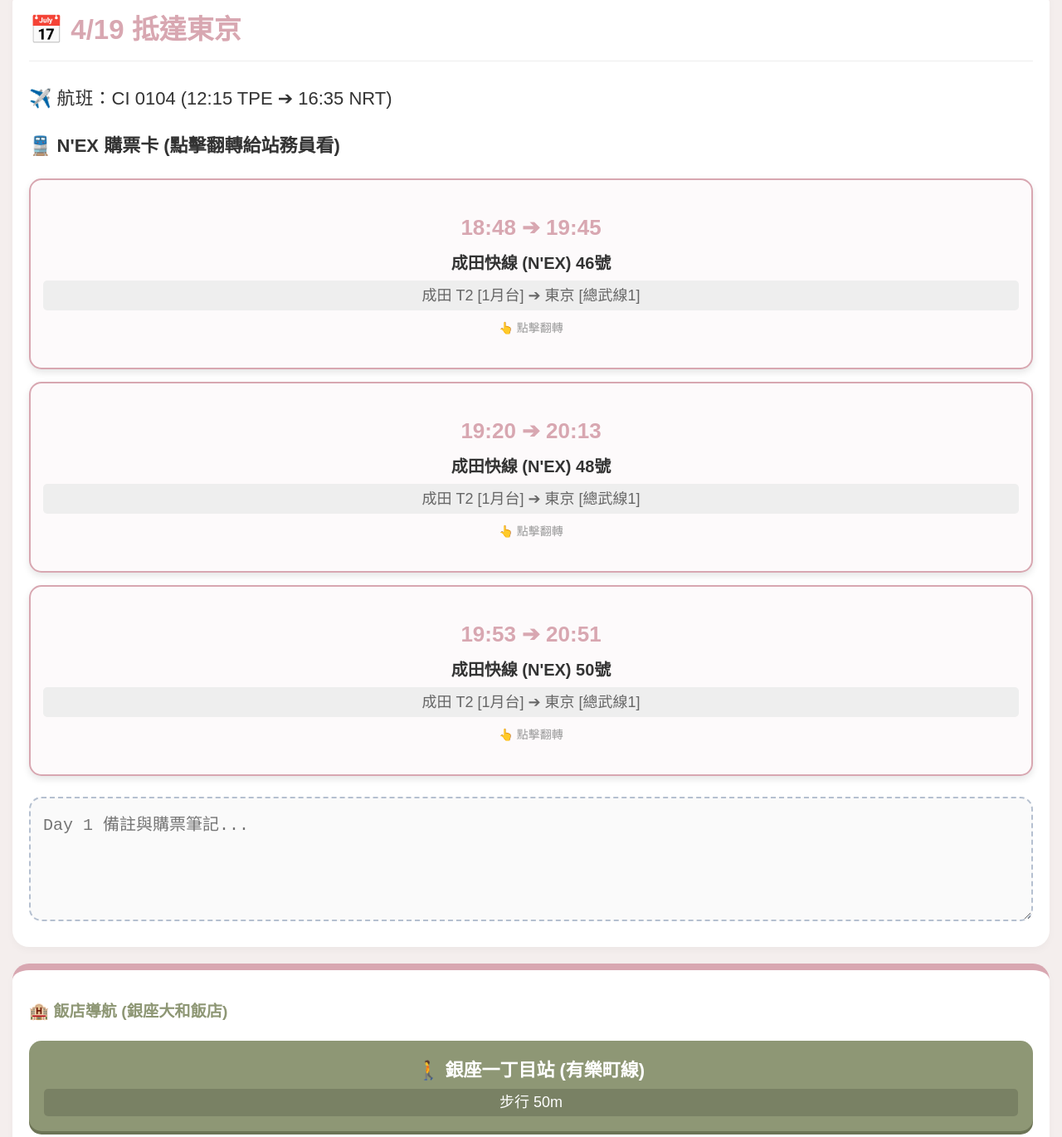
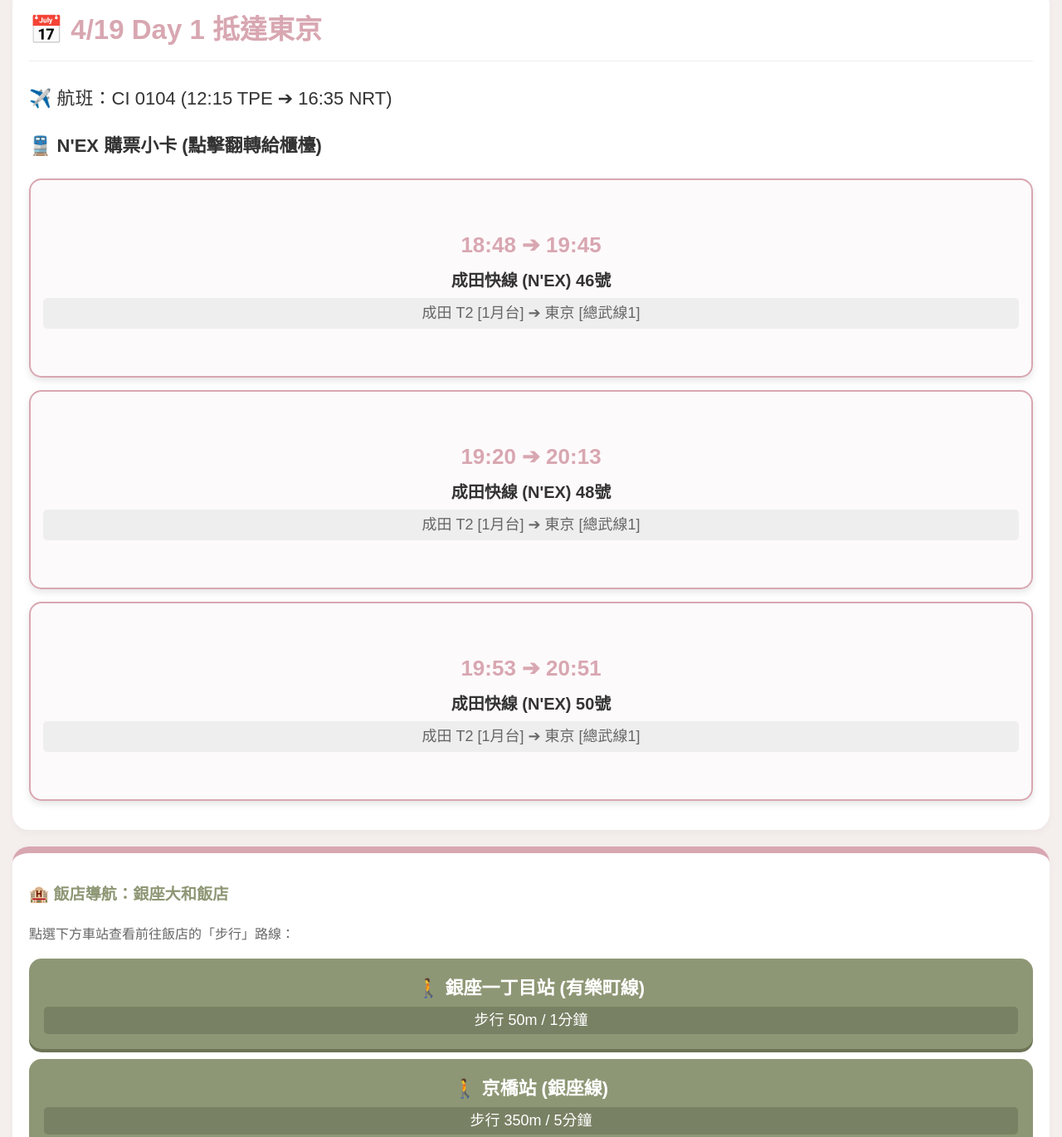
Before and after one commit to leemei7311-tccws/Julie-s-tokyo-trip, a plain HTML site: page index.html in a window 1280 px wide. Shown: the part 217-1587 px from the top of the page at 83% size. Drawn offline with Linux system fonts and the light colour scheme.

Commit message:
Update index.html

```diff
--- a/index.html
+++ b/index.html
@@ -3,7 +3,7 @@
 <head>
     <meta charset="UTF-8">
     <meta name="viewport" content="width=device-width, initial-scale=1.0">
-    <title>Julie's 的東京獨旅 - Day 1</title>
+    <title>Julie's 東京獨旅 - Day 1</title>
     <style>
         :root {
             --morandi-pink: #D8A7B1;
@@ -28,7 +28,7 @@
 
         h1 { color: var(--morandi-pink); margin: 0; font-size: 1.6rem; }
 
-        /* 頂部頁籤變成了真實連結 */
+        /* 導覽頁籤 (連結至不同檔案) */
         .tabs {
             display: flex; overflow-x: auto; gap: 10px; margin-bottom: 20px;
             padding-bottom: 5px; scrollbar-width: none;
@@ -61,9 +61,9 @@
         .nav-btn:active { transform: translateY(4px); box-shadow: none; }
         .dist-tag { display: block; color: #ffffff; font-size: 18px; margin-top: 5px; font-weight: normal; background: rgba(0,0,0,0.15); border-radius: 5px; padding: 2px; }
 
-        /* 3D 翻轉卡片 (完整高度) */
+        /* 3D 翻轉卡片 */
         .flip-card {
-            background-color: transparent; width: 100%; height: 230px;
+            background-color: transparent; width: 100%; height: 240px;
             perspective: 1000px; margin-bottom: 15px; cursor: pointer;
         }
         .flip-card-inner {
@@ -81,13 +81,12 @@
         .fc-time { font-size: 26px; font-weight: bold; color: var(--morandi-pink); }
         .fc-train { font-size: 20px; font-weight: bold; margin: 5px 0; }
         .fc-track { font-size: 18px; color: #666; background: #eee; border-radius: 5px; padding: 4px; display: inline-block;}
-        .fc-hint { font-size: 14px; color: #999; margin-top: 10px; }
 
-        .fc-jp-title { font-size: 22px; font-weight: bold; text-align: center; margin-bottom: 5px; }
+        .fc-jp-title { font-size: 20px; font-weight: bold; text-align: center; margin-bottom: 10px; line-height: 1.3; }
         .fc-cn-title { font-size: 15px; opacity: 0.9; text-align: center; margin-bottom: 10px; }
         .fc-detail { font-size: 17px; background: rgba(255,255,255,0.2); border-radius: 6px; padding: 6px 10px; margin-bottom: 6px; }
 
-        .note-area { width: 100%; min-height: 150px; border: 2px dashed var(--morandi-blue); background-color: #fafafa; border-radius: 15px; padding: 15px; font-size: 20px; box-sizing: border-box; resize: vertical; margin-top: 10px;}
+        .note-area { width: 100%; min-height: 120px; border: 2px dashed var(--morandi-blue); background-color: #fafafa; border-radius: 15px; padding: 15px; font-size: 20px; box-sizing: border-box; resize: vertical; margin-top: 10px; }
     </style>
 </head>
 <body>
@@ -106,9 +105,9 @@
 </div>
 
 <div class="section-card">
-    <h2>📅 4/19 抵達東京</h2>
+    <h2>📅 4/19 Day 1 抵達東京</h2>
     <p>✈️ 航班：CI 0104 (12:15 TPE ➔ 16:35 NRT)</p>
-    <p>🚆 <strong>N'EX 購票卡 (點擊翻轉給站務員看)</strong></p>
+    <p>🚆 <strong>N'EX 購票小卡 (點擊翻轉給櫃檯)</strong></p>
 
     <div class="flip-card" onclick="this.classList.toggle('flipped')">
         <div class="flip-card-inner">
@@ -116,14 +115,12 @@
                 <div class="fc-time">18:48 ➔ 19:45</div>
                 <div class="fc-train">成田快線 (N'EX) 46號</div>
                 <div class="fc-track">成田 T2 [1月台] ➔ 東京 [總武線1]</div>
-                <div class="fc-hint">👆 點擊翻轉</div>
             </div>
             <div class="flip-card-back">
-                <div class="fc-jp-title">乗車券 ＋ 指定席券</div>
-                <div class="fc-cn-title">(您好，我要購買這班車的乘車券及指定席)</div>
-                <div class="fc-detail">🚆 N'EX 46号 (18:48発)</div>
+                <div class="fc-jp-title">この列車の『乗車券』と『指定席券』をあわせて買いたいです。</div>
+                <div class="fc-cn-title">(我要購買這班車的乘車券及指定席)</div>
+                <div class="fc-detail">🚆 N'EX 46号 (18:48發)</div>
                 <div class="fc-detail">📍 空港第２ビル ➔ 東京 (TOKYO)</div>
-                <div class="fc-jp-title" style="font-size: 18px; margin-top:5px;">この列車の指定席切符を買いたいです。</div>
             </div>
         </div>
     </div>
@@ -134,14 +131,12 @@
                 <div class="fc-time">19:20 ➔ 20:13</div>
                 <div class="fc-train">成田快線 (N'EX) 48號</div>
                 <div class="fc-track">成田 T2 [1月台] ➔ 東京 [總武線1]</div>
-                <div class="fc-hint">👆 點擊翻轉</div>
             </div>
             <div class="flip-card-back">
-                <div class="fc-jp-title">乗車券 ＋ 指定席券</div>
-                <div class="fc-cn-title">(您好，我要購買這班車的乘車券及指定席)</div>
-                <div class="fc-detail">🚆 N'EX 48号 (19:20発)</div>
+                <div class="fc-jp-title">この列車の『乗車券』と『指定席券』をあわせて買いたいです。</div>
+                <div class="fc-cn-title">(我要購買這班車的乘車券及指定席)</div>
+                <div class="fc-detail">🚆 N'EX 48号 (19:20發)</div>
                 <div class="fc-detail">📍 空港第２ビル ➔ 東京 (TOKYO)</div>
-                <div class="fc-jp-title" style="font-size: 18px; margin-top:5px;">この列車の指定席切符を買いたいです。</div>
             </div>
         </div>
     </div>
@@ -152,32 +147,35 @@
                 <div class="fc-time">19:53 ➔ 20:51</div>
                 <div class="fc-train">成田快線 (N'EX) 50號</div>
                 <div class="fc-track">成田 T2 [1月台] ➔ 東京 [總武線1]</div>
-                <div class="fc-hint">👆 點擊翻轉</div>
             </div>
             <div class="flip-card-back">
-                <div class="fc-jp-title">乗車券 ＋ 指定席券</div>
-                <div class="fc-cn-title">(您好，我要購買這班車的乘車券及指定席)</div>
-                <div class="fc-detail">🚆 N'EX 50号 (19:53発)</div>
+                <div class="fc-jp-title">この列車の『乗車券』と『指定席券』をあわせて買いたいです。</div>
+                <div class="fc-cn-title">(我要購買這班車的乘車券及指定席)</div>
+                <div class="fc-detail">🚆 N'EX 50号 (19:53發)</div>
                 <div class="fc-detail">📍 空港第２ビル ➔ 東京 (TOKYO)</div>
-                <div class="fc-jp-title" style="font-size: 18px; margin-top:5px;">この列車の指定席切符を買いたいです。</div>
             </div>
         </div>
     </div>
-
-    <textarea class="note-area" placeholder="Day 1 備註與購票筆記..."></textarea>
 </div>
 
 <div class="section-card">
-    <h3>🏨 飯店導航 (銀座大和飯店)</h3>
-    <a href="https://maps.app.goo.gl/CNY5AfvsE3fqQD4aA" class="nav-btn" target="_blank">🚶 銀座一丁目站 (有樂町線)<span class="dist-tag">步行 50m</span></a>
-    <a href="https://maps.app.goo.gl/x9gV9RtY2i6v2Hep7" class="nav-btn" target="_blank">🚶 京橋站 (銀座線)<span class="dist-tag">步行 350m</span></a>
-    <a href="https://maps.app.goo.gl/2tXzb9rDHaRs3Xbg9" class="nav-btn" target="_blank">🚶 東銀座站 (日比谷/淺草線)<span class="dist-tag">步行 400m</span></a>
-    <a href="https://maps.app.goo.gl/EWN52UdGQCMnpGQD8" class="nav-btn" target="_blank">🚶 銀座站 (丸之內/日比谷線)<span class="dist-tag">步行 600m</span></a>
-    <a href="https://maps.app.goo.gl/BPWs6qaJsGci1ejr7" class="nav-btn" target="_blank">🚶 東京車站 (丸之內線)<span class="dist-tag">步行 800m</span></a>
+    <h3>🏨 飯店導航：銀座大和飯店</h3>
+    <p style="font-size: 16px; color: #666;">點選下方車站查看前往飯店的「步行」路線：</p>
+
+    <a href="https://maps.app.goo.gl/CNY5AfvsE3fqQD4aA" class="nav-btn" target="_blank">🚶 銀座一丁目站 (有樂町線)<span class="dist-tag">步行 50m / 1分鐘</span></a>
+    <a href="https://maps.app.goo.gl/x9gV9RtY2i6v2Hep7" class="nav-btn" target="_blank">🚶 京橋站 (銀座線)<span class="dist-tag">步行 350m / 5分鐘</span></a>
+    <a href="https://maps.app.goo.gl/2tXzb9rDHaRs3Xbg9" class="nav-btn" target="_blank">🚶 東銀座站 (日比谷/淺草線)<span class="dist-tag">步行 400m / 6分鐘</span></a>
+    <a href="https://maps.app.goo.gl/EWN52UdGQCMnpGQD8" class="nav-btn" target="_blank">🚶 銀座站 (丸之內/日比谷線)<span class="dist-tag">步行 600m / 8分鐘</span></a>
+    <a href="https://maps.app.goo.gl/BPWs6qaJsGci1ejr7" class="nav-btn" target="_blank">🚶 東京車站 (丸之內線)<span class="dist-tag">步行 800m / 12分鐘</span></a>
+</div>
+
+<div class="section-card">
+    <p>✍️ <strong>Day 1 行程隨手筆記：</strong></p>
+    <textarea class="note-area" placeholder="在此輸入領行李或換匯心得..."></textarea>
 </div>
 
 <script>
-    // 自動存檔功能 (針對 Day 1)
+    // 自動儲存筆記
     const textarea = document.querySelector('.note-area');
     const saved = localStorage.getItem('day1-note');
     if (saved) textarea.value = saved;
```
